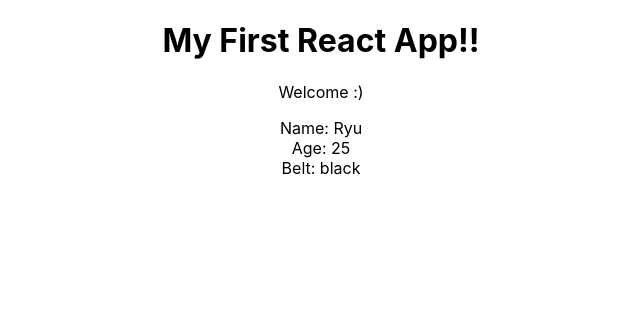
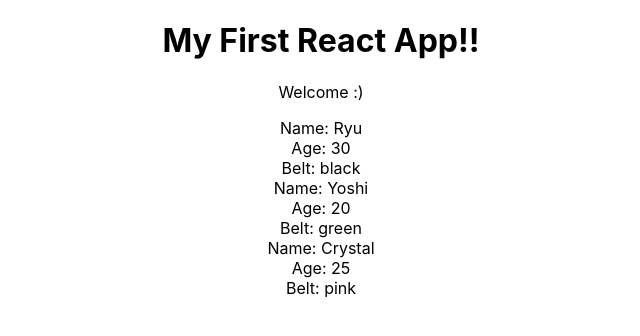
Before and after one commit to larasnr18/learning-react, a React (Create React App) app: page / in a window 1280 px wide. Shown: the top 336 px of the page, without its empty margins (319-959 px from the left). Built offline with nearby package versions, Linux system fonts and the light colour scheme.

Commit message:
outputting-list

```diff
--- a/src/App.js
+++ b/src/App.js
@@ -2,12 +2,19 @@
 import Ninjas from "./Ninjas";
 
 class App extends Component {
+  state = {
+    ninjas: [
+      { name: "Ryu", age: 30, belt: "black", id: 1 },
+      { name: "Yoshi", age: 20, belt: "green", id: 2 },
+      { name: "Crystal", age: 25, belt: "pink", id: 3 },
+    ],
+  };
   render() {
     return (
       <div className="App">
         <h1>My First React App!!</h1>
         <p>Welcome :)</p>
-        <Ninjas name="Ryu" age="25" belt="black" />
+        <Ninjas ninjas={this.state.ninjas} />
       </div>
     );
   }
--- a/src/Ninjas.js
+++ b/src/Ninjas.js
@@ -3,14 +3,17 @@
 class Ninjas extends Component {
   render() {
     // console.log(this.props);
-    const { name, age, belt } = this.props;
-    return (
-      <div className="ninja">
-        <div>Name: {name}</div>
-        <div>Age: {age}</div>
-        <div>Belt: {belt}</div>
-      </div>
-    );
+    const { ninjas } = this.props;
+    const ninjasList = ninjas.map((ninjas) => {
+      return (
+        <div className="ninja" key={ninjas.id}>
+          <div>Name: {ninjas.name}</div>
+          <div>Age: {ninjas.age}</div>
+          <div>Belt: {ninjas.belt}</div>
+        </div>
+      );
+    });
+    return <div className="ninja-list">{ninjasList}</div>;
   }
 }
 
```
